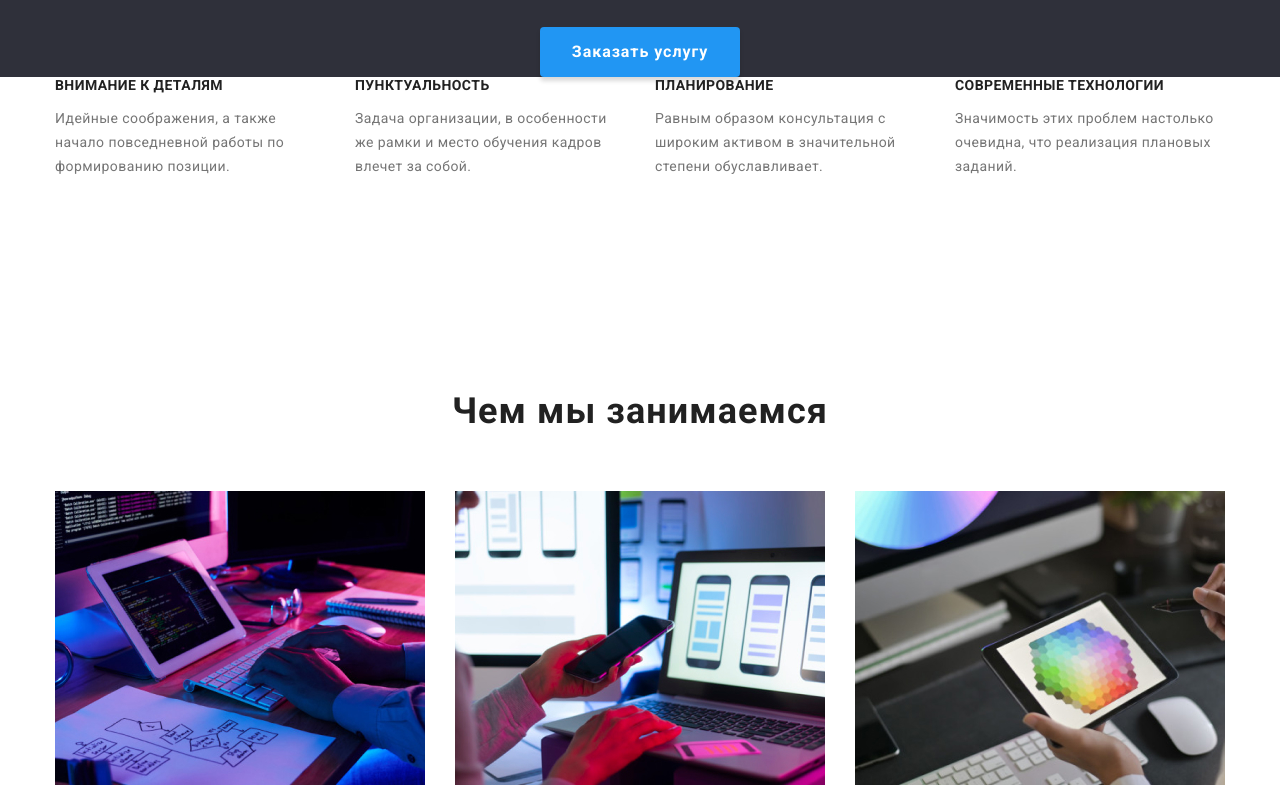
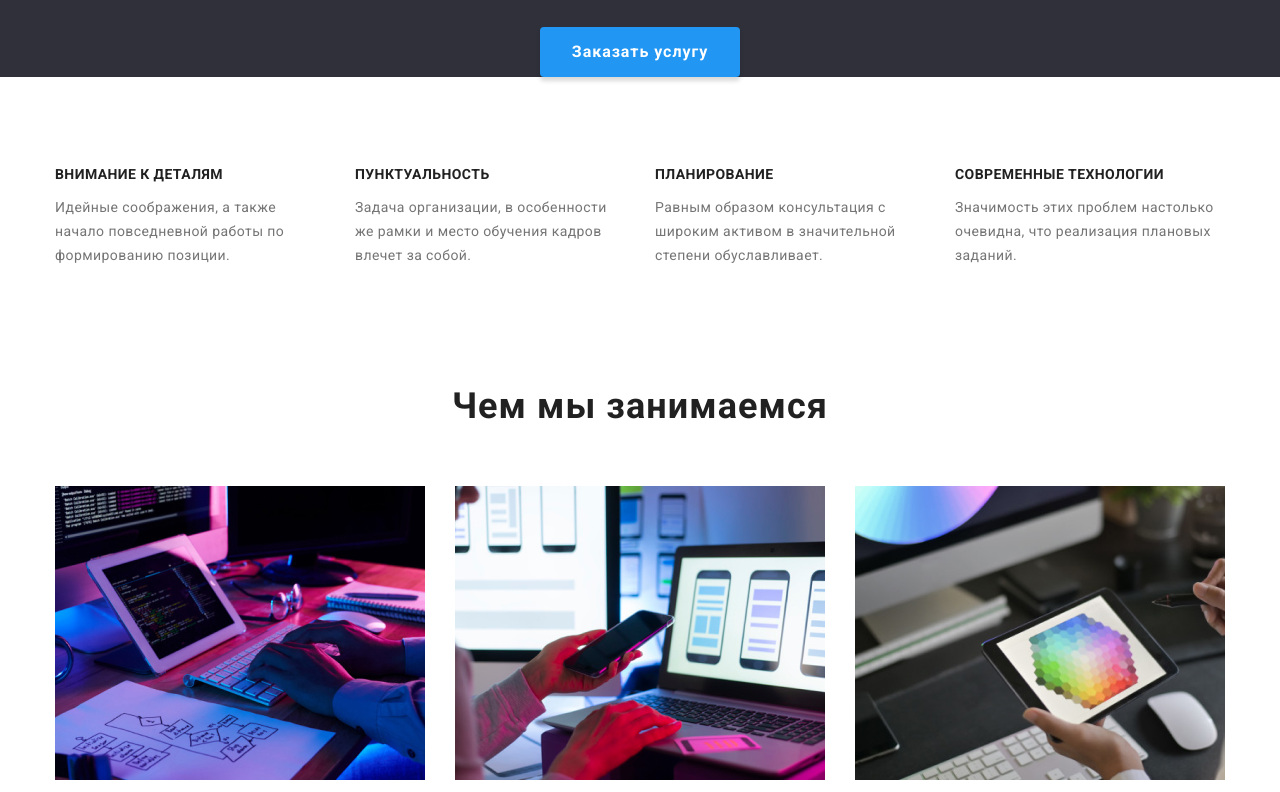
Before and after one commit to AlisonTorr/goit-markup-hw-03, a plain HTML site: page index.html in a window 1280 px wide. Shown: the part 203-995 px from the top of the page. Drawn offline with nearby package versions, Linux system fonts and the light colour scheme.

Commit message:
Add files via upload

```diff
--- a/css/styles.css
+++ b/css/styles.css
@@ -176,6 +176,7 @@ a:focus {
     width: 1200px;
     padding-left: 15px;
     padding-right: 15px;
+    padding-top: 89px;
     padding-bottom: 94px;
     display: flex;
     flex-wrap: wrap;
@@ -223,7 +224,6 @@ a:focus {
     width: 1200px;
     padding-left: 15px;
     padding-right: 15px;
-    padding-top: 94px;
     padding-bottom: 94px;
     margin: 0 auto;
 }
```
